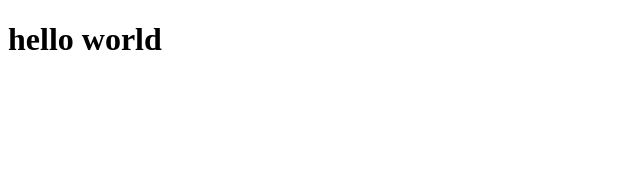
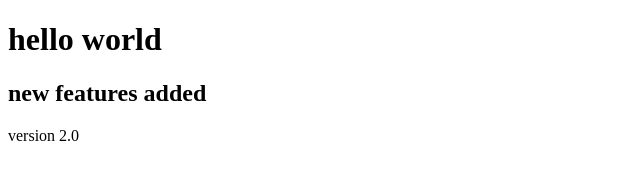
Before and after one commit to AminaIslam1912/local-code, a plain HTML site: page index.html in a window 1280 px wide. Shown: the whole page, without its empty margins (0-640 px from the left). Drawn offline with Linux system fonts and the light colour scheme.

Commit message:
new feature

```diff
--- a/index.html
+++ b/index.html
@@ -7,5 +7,7 @@
 </head>
 <body>
   <h1>hello world</h1>
+  <h2>new features added</h2>
+  <p>version 2.0</p>
 </body>
 </html>
```
